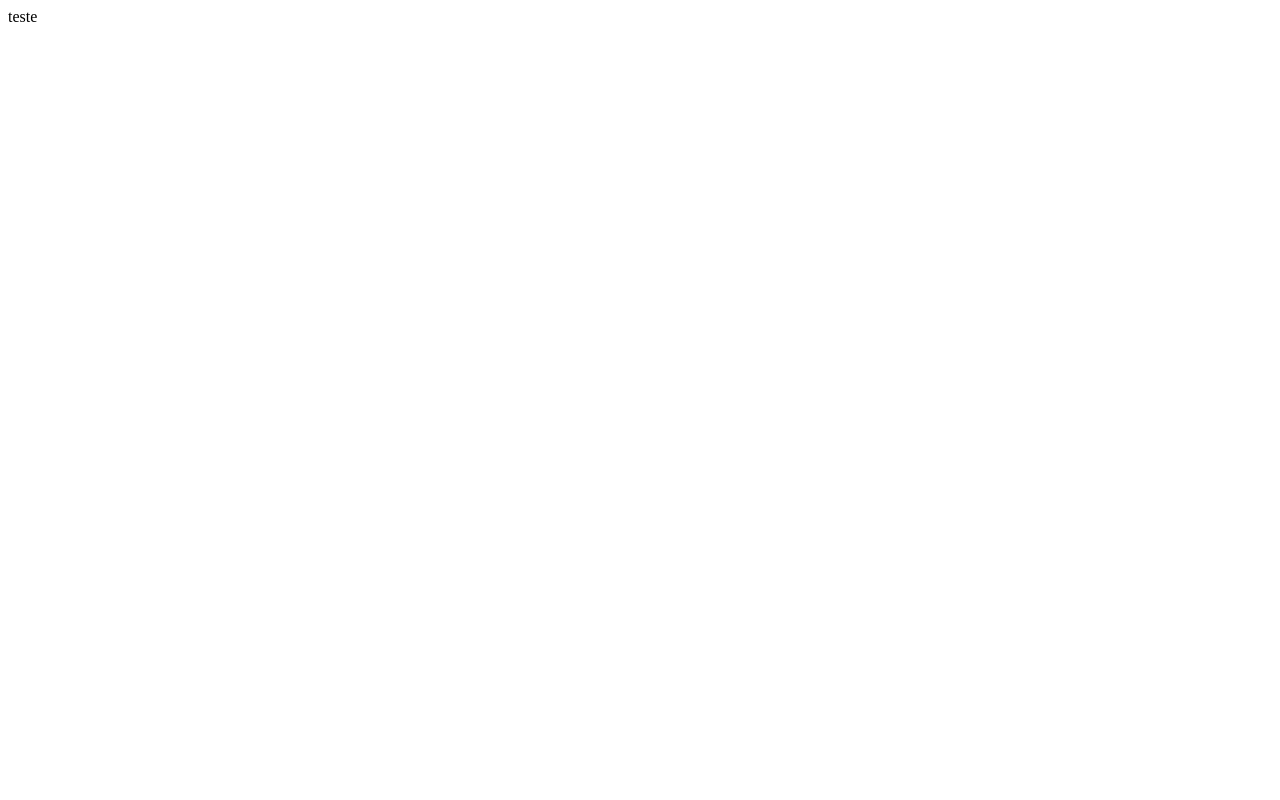
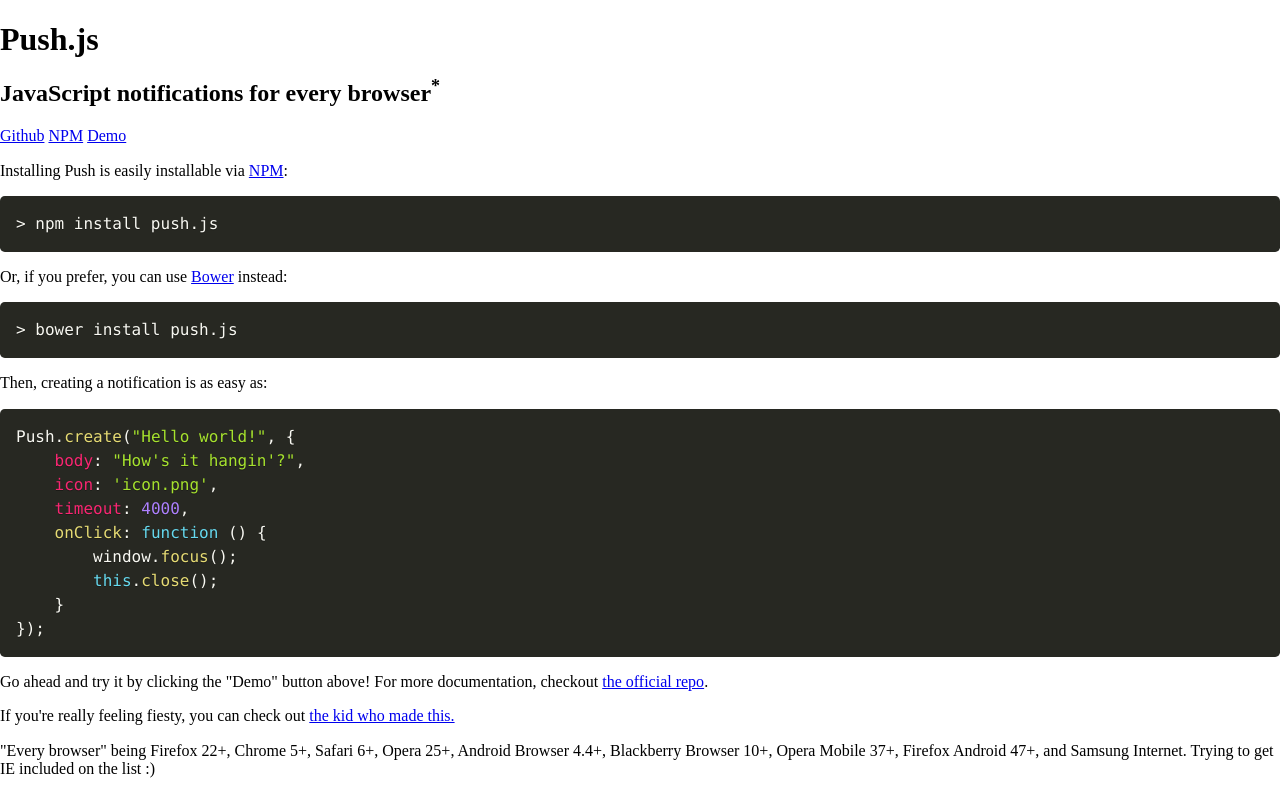
Before and after one commit to ronaldoaf/ronaldoaf.github.io, a plain HTML site: page index.html in a window 1280 px wide. Drawn offline with nearby package versions, Linux system fonts and the light colour scheme.

Commit message:
Update index.html

```diff
--- a/index.html
+++ b/index.html
@@ -1 +1,85 @@
-teste
+
+<!DOCTYPE html>
+<html lang="en-us">
+<head>
+    <meta charset="UTF-8">
+    <title>Push.js</title>
+    <meta name="viewport" content="width=device-width, initial-scale=1">
+    <meta charset="UTF-8">
+    <meta name="description" content="A cross-browser solution for the JavaScript Notifications API">
+    <meta name="keywords" content="Push,Notifications,JavaScript,jQuery,Desktop,Mobile,JS">
+    <meta name="author" content="Tyler Nickerson">
+    <link rel="icon" href="favicon.ico" />
+    <link href='https://fonts.googleapis.com/css?family=Open+Sans:300,400,700' rel='stylesheet' type='text/css'>
+    <link rel="stylesheet" href="https://cdnjs.cloudflare.com/ajax/libs/prism/1.5.1/themes/prism-okaidia.min.css">
+    <link rel="stylesheet" type="text/css" href="normalize.css" media="screen">
+    <link rel="stylesheet" type="text/css" href="stylesheet.css" media="screen">
+</head>
+<body>
+    <main>
+        <h1>Push.js</h1>
+        <h2>JavaScript notifications for every browser<sup>*</sup></h2>
+        <section class="buttons">
+            <a class="button" href="https://github.com/Nickersoft/push.js" target="_blank">Github</a>
+            <a class="button" href="https://npmjs.com/package/push.js" target="_blank">NPM</a>
+            <a class="button" href="javascript:void(0);" id="demoButton">Demo</a>
+        </section>
+        <section class="content">
+            <p>Installing Push is easily installable via <a href="https://npmjs.com" target="_blank">NPM</a>:</p>
+            <pre><code class="language-bash"><span class="cursor">></span> npm install push.js</code></pre>
+            <p>Or, if you prefer, you can use <a href="https://bower.io" target="_blank">Bower</a> instead:</p>
+            <pre><code class="language-bash"><span class="cursor">></span> bower install push.js</code></pre>
+            <p>Then, creating a notification is as easy as:</p>
+            <pre><code class="language-javascript">Push.create("Hello world!", {
+    body: "How's it hangin'?",
+    icon: 'icon.png',
+    timeout: 4000,
+    onClick: function () {
+        window.focus();
+        this.close();
+    }
+});</code></pre>
+            <p>
+                Go ahead and try it by clicking the "Demo" button above! For more documentation, checkout
+                <a href="https://github.com/Nickersoft/push.js" target="_blank">the official repo</a>.
+            </p>
+            <p>
+                If you're really feeling fiesty, you can check out
+                <a href="http://tylernickerson.com" target="_blank">the kid who made this.</a>
+            </p>
+        </section>
+        <footer>
+            "Every browser" being Firefox 22+, Chrome 5+, Safari 6+, Opera 25+, Android Browser 4.4+,
+            Blackberry Browser 10+, Opera Mobile 37+, Firefox Android 47+, and Samsung Internet. Trying to get IE included
+            on the list :)
+        </footer>
+    </main>
+
+    <script type="text/javascript" src="push.min.js"></script>
+    <script src="https://cdnjs.cloudflare.com/ajax/libs/prism/1.5.1/prism.min.js"></script>
+    <script type="text/javascript">
+        (function(i,s,o,g,r,a,m){i['GoogleAnalyticsObject']=r;i[r]=i[r]||function(){
+        (i[r].q=i[r].q||[]).push(arguments)},i[r].l=1*new Date();a=s.createElement(o),
+        m=s.getElementsByTagName(o)[0];a.async=1;a.src=g;m.parentNode.insertBefore(a,m)
+        })(window,document,'script','https://www.google-analytics.com/analytics.js','ga');
+
+        ga('create', 'UA-24989915-5', 'auto');
+        ga('send', 'pageview');
+
+        document.getElementById('demoButton').onclick = function () {
+            Push.create('Hello world!', {
+                body: 'How\'s it hangin\'?',
+                icon: 'icon.png',
+                timeout: 4000,
+                onClick: function () {
+                    window.focus();
+                    this.close();
+                },
+                vibrate: [200, 100, 200, 100, 200, 100, 200]
+            });
+        };
+    </script>
+
+</body>
+
+</html>
```
